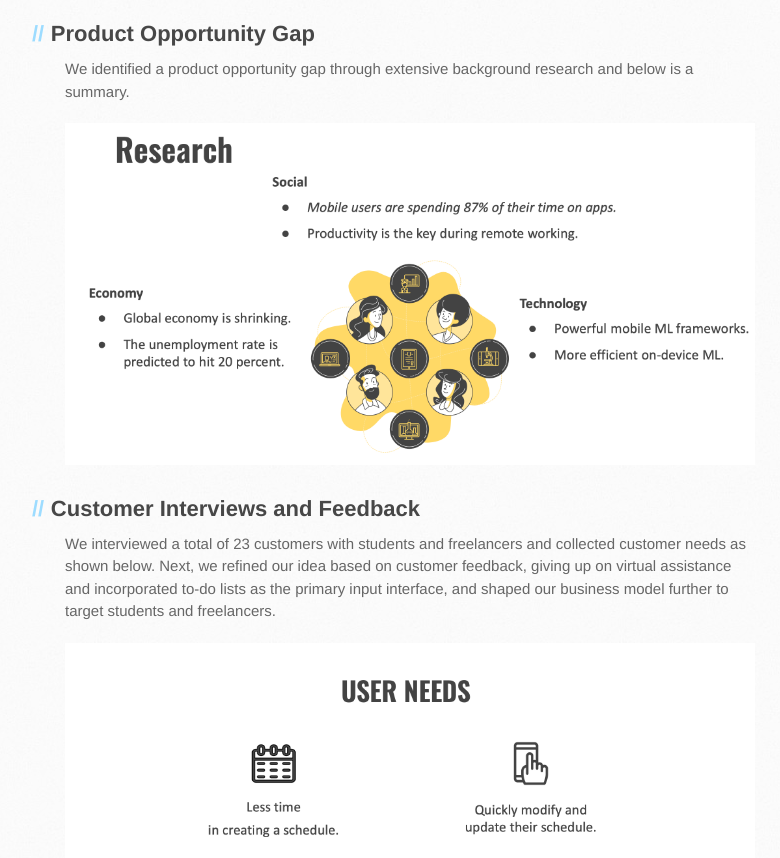
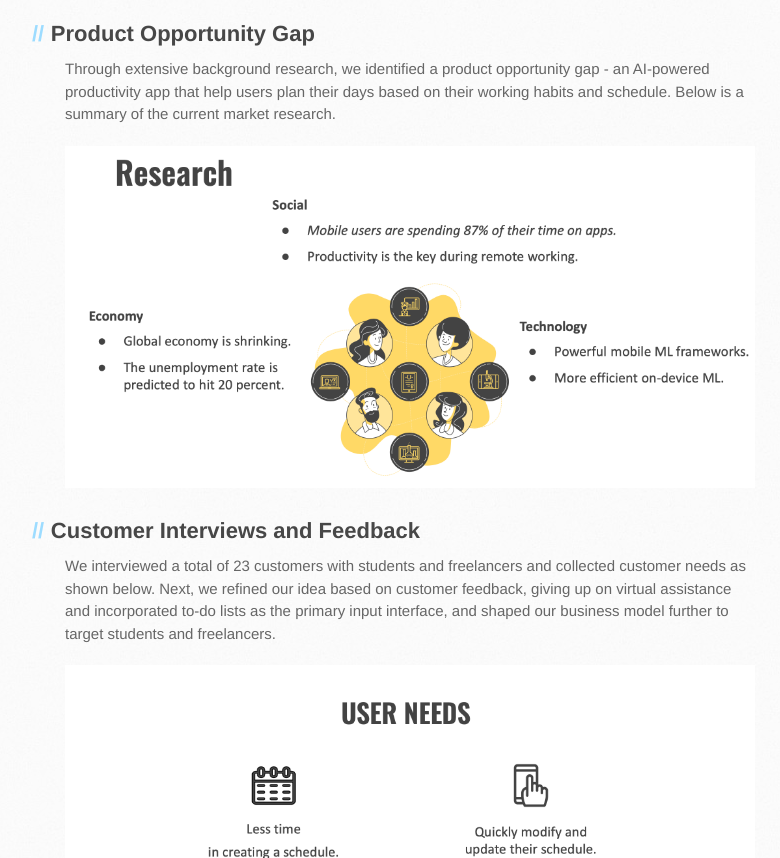
Before and after one commit to tracyshi/tracyshi.github.io, a plain HTML site: page index.html in a window 1280 px wide. Shown: the part 2420-3278 px from the top of the page, without its empty margins (105-885 px from the left). Drawn offline with Linux system fonts and the light colour scheme.

Commit message:
Updated text.

```diff
--- a/index.html
+++ b/index.html
@@ -96,7 +96,8 @@ As the product manager, below is a roadmap I created that highlights the importa
 
 <h2></a>Product Opportunity Gap</h2>
 <p>
-We identified a product opportunity gap through extensive background research and below is a summary.
+Through extensive background research, we identified a product opportunity gap - an AI-powered productivity app that help users plan their days based on their working habits and schedule.
+Below is a summary of the current market research.
 </p>
 
 <p><img src="images/portfolioImages/pog.png"></p>
```
